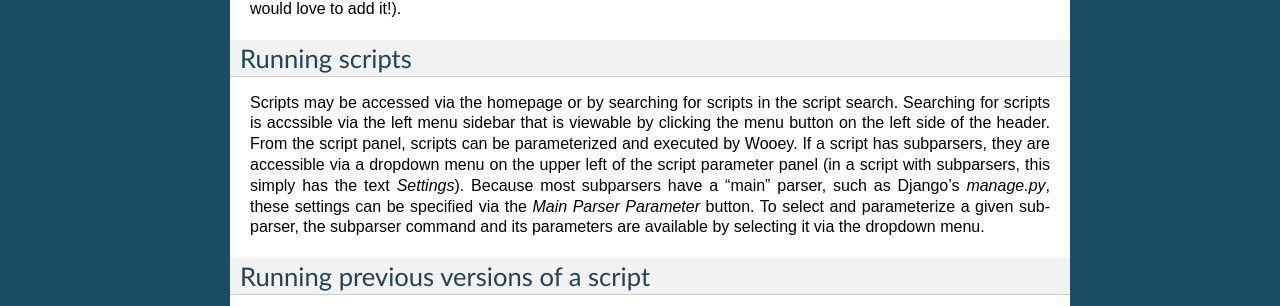
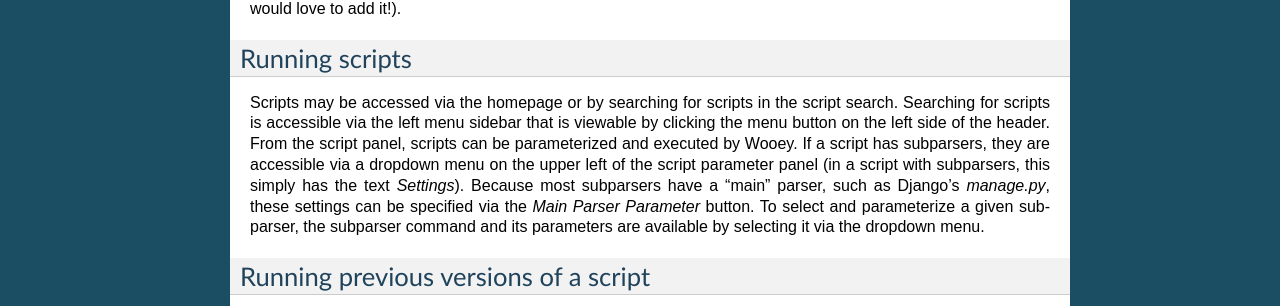
Before and after one commit to wooey/Wooey, a Sphinx documentation site: the page built from docs/wooey_ui.rst, in a window 1280 px wide. Shown: the part 667-973 px from the top of the page. Built offline with Sphinx 7.4.7, drawn with Linux system fonts in a browser that asks for light colours; pages that are not in the unit, such as notebooks, are missing from menus.

Commit message:
Fix typos (#352)

```diff
--- a/docs/configuration.rst
+++ b/docs/configuration.rst
@@ -103,7 +103,7 @@ middleware, and before the CommonMiddleware e.g.
         'django.middleware.security.SecurityMiddleware',
     )
 
-For more information on the internationlization middelware see
+For more information on the internationlization middleware see
 `the Django documentation <https://docs.djangoproject.com/en/1.8/topics/i18n/translation/#how-django-discovers-language-preference>`_.
 
 Note that if a user's browser does not request an available language the language
--- a/docs/wooey_ui.rst
+++ b/docs/wooey_ui.rst
@@ -18,7 +18,7 @@ Running scripts
 ---------------
 
 Scripts may be accessed via the homepage or by searching for scripts in the
-script search. Searching for scripts is accssible via the left menu sidebar
+script search. Searching for scripts is accessible via the left menu sidebar
 that is viewable by clicking the menu button on the left side of the header.
 From the script panel, scripts can be parameterized and executed by Wooey.
 If a script has subparsers, they are accessible via a dropdown menu on
```
Also changed, not shown: 1 other file.
